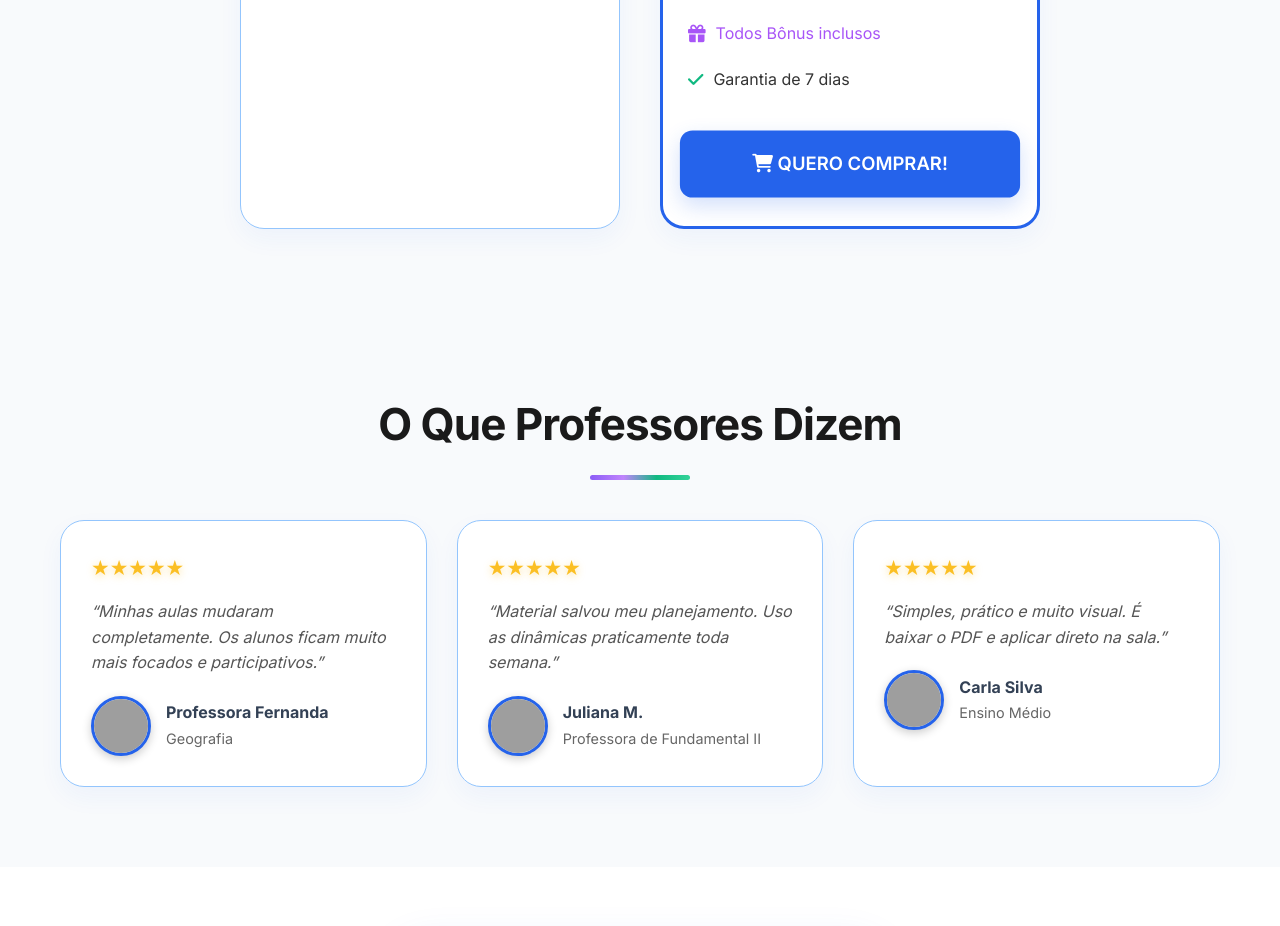
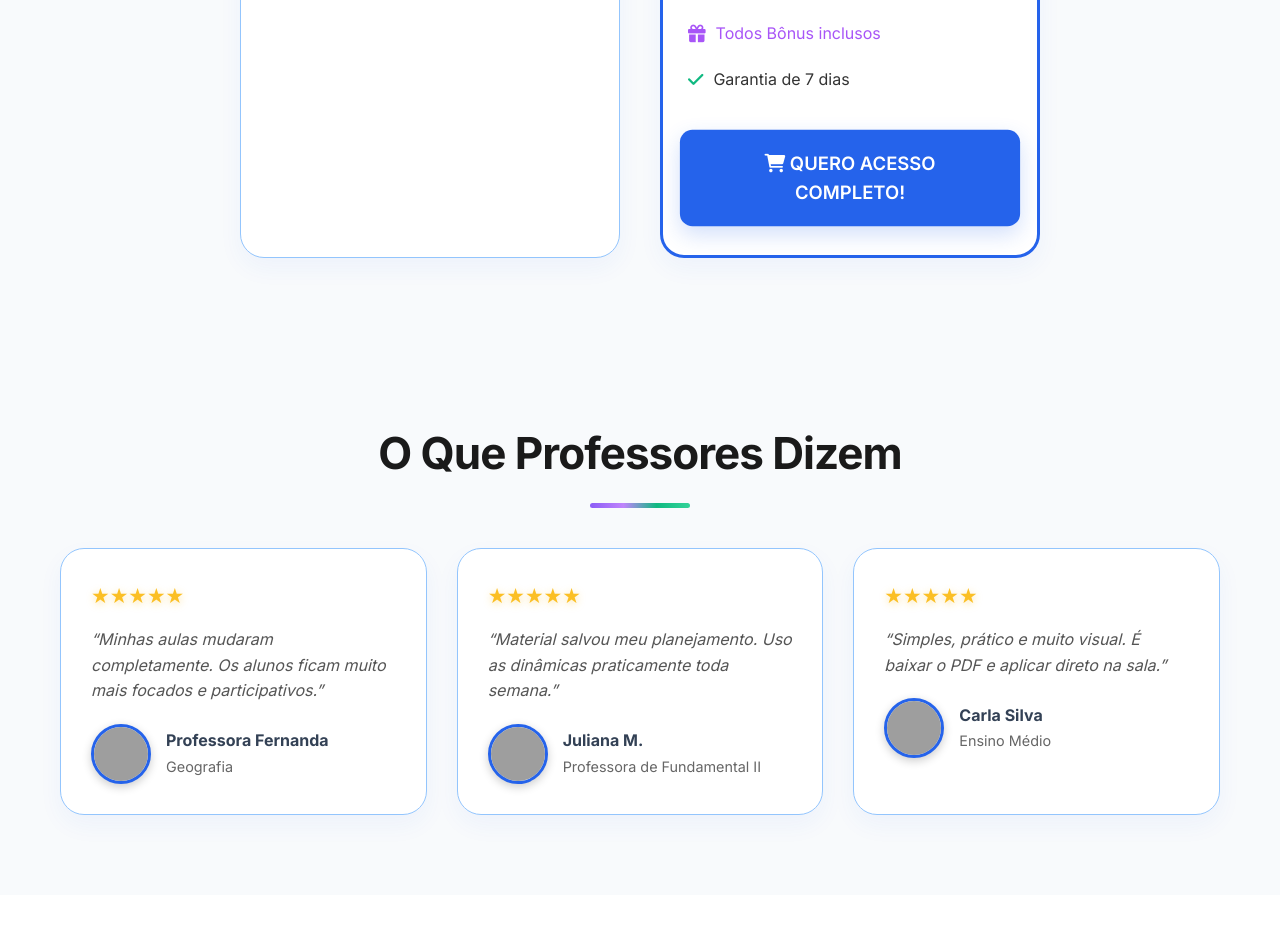
Before and after one commit to dqvyvyyvyv/dinamicasgeografia, a plain HTML site: page index.html in a window 1280 px wide. Shown: the part 5004-5930 px from the top of the page. Drawn offline with Linux system fonts and the light colour scheme; grey boxes are pictures that could not be loaded.

Commit message:
Update index.html

```diff
--- a/index.html
+++ b/index.html
@@ -248,7 +248,7 @@
                         <li class="bonus-item"><i class="fas fa-gift"></i> Todos Bônus inclusos</li>
                         <li><i class="fas fa-check"></i> Garantia de 7 dias</li>
                     </ul>
-                    <a href="https://www.ggcheckout.com/checkout/v5/ii93ptf9NpaU2VE856jQ" class="plan-button premium-button" onclick="this.href += window.location.search"><i class="fas fa-shopping-cart"></i> QUERO COMPRAR!</a>
+                    <a href="https://www.ggcheckout.com/checkout/v5/ii93ptf9NpaU2VE856jQ" class="plan-button premium-button" onclick="this.href += window.location.search"><i class="fas fa-shopping-cart"></i> QUERO ACESSO COMPLETO!</a>
                 </div>
             </div>
         </div>
```
